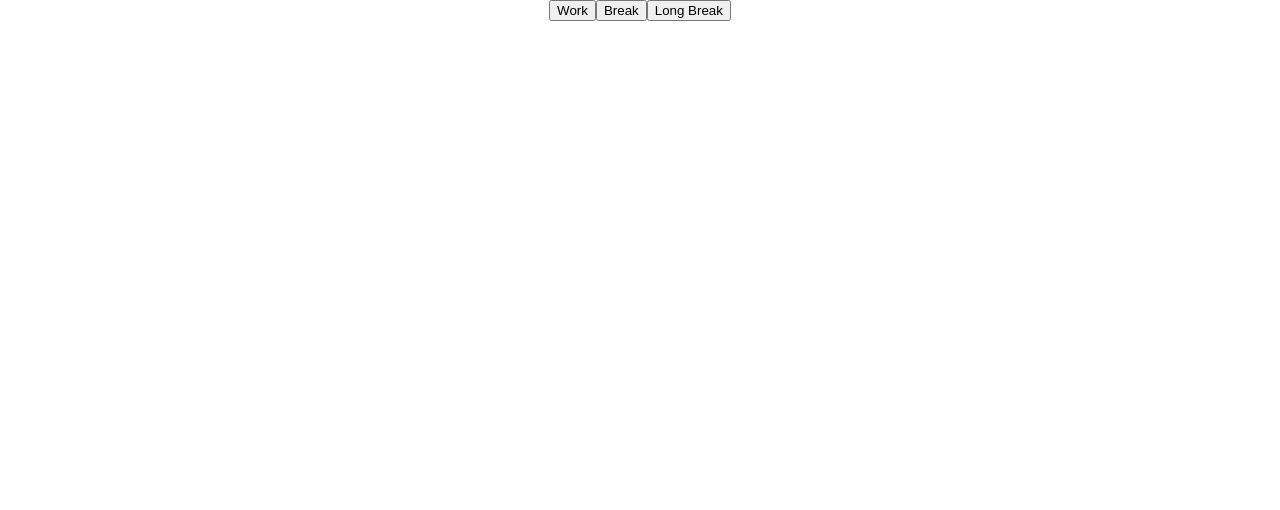
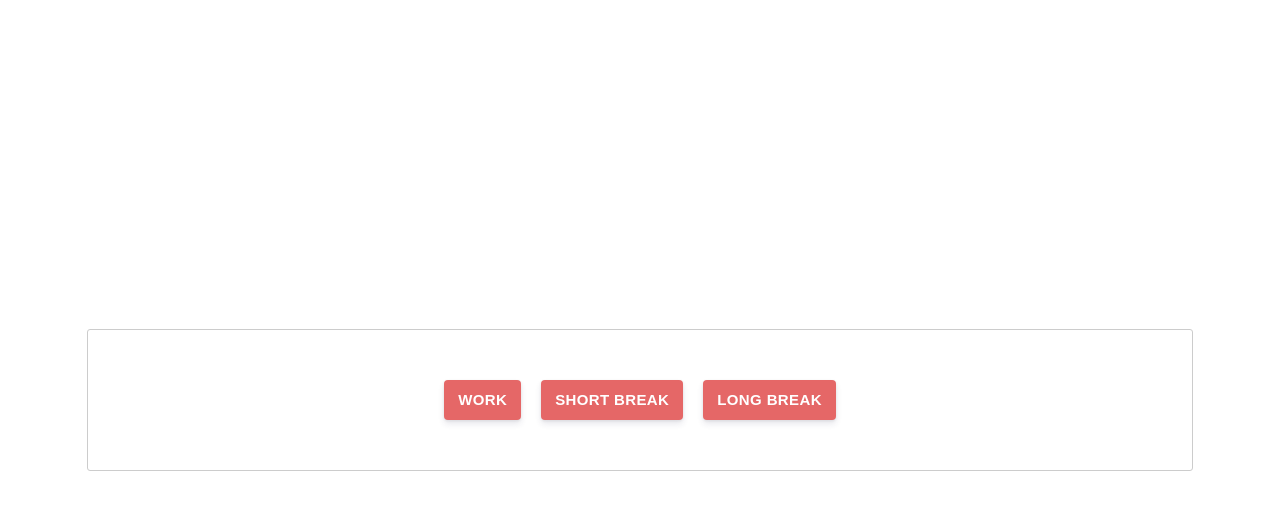
Before and after one commit to eritscher/tomato, a React (Create React App) app: page / in a window 1280 px wide. Shown: the top 510 px of the page. Built offline with nearby package versions, Linux system fonts and the light colour scheme.

Commit message:
implement CSS

```diff
--- a/public/index.html
+++ b/public/index.html
@@ -10,6 +10,8 @@
     -->
     <link rel="manifest" href="%PUBLIC_URL%/manifest.json">
     <link rel="shortcut icon" href="%PUBLIC_URL%/favicon.ico">
+<link href="https://fonts.googleapis.com/css?family=PT+Sans:400,700|VT323" rel="stylesheet">
+
     <!--
       Notice the use of %PUBLIC_URL% in the tags above.
       It will be replaced with the URL of the `public` folder during the build.
--- a/src/App.css
+++ b/src/App.css
@@ -1,28 +1,13 @@
 .App {
   text-align: center;
+  display: flex;
+  align-items: center;
+  height: 100vh;
+  justify-content: center;
 }
-
-.App-logo {
-  animation: App-logo-spin infinite 20s linear;
-  height: 80px;
+.App-Container {
+    border: 1px solid #ccc;
+  border-radius: 3px;
+      width: 80%;
+    padding: 40px;
 }
-
-.App-header {
-  background-color: #222;
-  height: 150px;
-  padding: 20px;
-  color: white;
-}
-
-.App-title {
-  font-size: 1.5em;
-}
-
-.App-intro {
-  font-size: large;
-}
-
-@keyframes App-logo-spin {
-  from { transform: rotate(0deg); }
-  to { transform: rotate(360deg); }
-}
--- a/src/App.js
+++ b/src/App.js
@@ -7,7 +7,11 @@ class App extends Component {
   render() {
     return (
       <div className="App">
-        <Tomato></Tomato>
+        <div className="App-Header"></div>
+        <div className="App-Container">
+          <Tomato></Tomato>
+        </div>
+        <div className="App-Footer"></div>
       </div>
     );
   }
--- a/src/components/Selection/Selection.js
+++ b/src/components/Selection/Selection.js
@@ -1,12 +1,14 @@
 import React from "react";
+import Button from '../UI/Button/Button';
 
 const selection = (props) => {
 
     return (
         <div>
-            <button onClick={()=> props.selectionHandler('work')} >Work</button>
-            <button onClick={() => props.selectionHandler('break')}>Break</button>
-            <button onClick={() => props.selectionHandler('longBreak')}>Long Break</button>
+            <Button onClick={() => props.selectionHandler('work')} >Work</Button>
+            <Button onClick={() => props.selectionHandler('break')} > Short Break</Button>
+            <Button onClick={() => props.selectionHandler('longBreak')} >Long Break</Button>
+
         </div>
     );
 
--- /dev/null
+++ b/src/components/Timer/Timer.css
@@ -0,0 +1,14 @@
+.timer{
+    font-size: 60px;
+    font-family: 'VT323', monospace;
+
+}
+
+.blink {
+    opacity: 0;
+    animation: blinker 2s infinite
+}
+
+@keyframes blinker {
+  50% { opacity: 1; }
+}
--- a/src/components/Timer/Timer.js
+++ b/src/components/Timer/Timer.js
@@ -1,5 +1,6 @@
 import React from 'react';
-
+import './Timer.css';
+import Button from "../UI/Button/Button";
 const timer = (props) => {
     const getSeconds = () => {
         return ('0' + props.secondsRemaining % 60).slice(-2)
@@ -7,12 +8,17 @@ const timer = (props) => {
     const getMinutes = () => {
         return Math.floor(props.secondsRemaining / 60);
     }
-    let formattedTime = `${getMinutes()}:${getSeconds()}`;
+    let formattedTime =
+        <div className='timer blink'>
+            {`${getMinutes()}`}
+            <span>:</span>
+            {`${getSeconds()}`}
+        </div>;
 
     return (
         <div>
             {formattedTime}
-            <button onClick={props.reset}>Reset</button>
+            <Button onClick={props.reset}>Reset</Button>
 
         </div>
     );
--- /dev/null
+++ b/src/components/UI/Button/Button.css
@@ -0,0 +1,31 @@
+.btn {
+    white-space: nowrap;
+    display: inline-block;
+    height: 40px;
+    line-height: 40px;
+    padding: 0 14px;
+    margin: 10px;
+    box-shadow: 0 4px 6px rgba(50,50,93,.11), 0 1px 3px rgba(0,0,0,.08);
+    background: #e56767;
+    border-radius: 4px;
+    font-size: 15px;
+    font-weight: 600;
+    text-transform: uppercase;
+    letter-spacing: .025em;
+    color: #FFF;
+    text-decoration: none;
+    transition: all .15s ease;
+    outline: none;
+    border: none;
+
+}
+
+.btn:hover {
+    transform: translateY(-1px);
+    box-shadow: 0 7px 14px rgba(50,50,93,.1), 0 3px 6px rgba(0,0,0,.08);
+}
+.btn:active {
+    background-color: #ca4c4c;
+    transform: translateY(1px);
+    box-shadow: 0 4px 6px rgba(50,50,93,.11), 0 1px 3px rgba(0,0,0,.08);
+}
--- /dev/null
+++ b/src/components/UI/Button/Button.js
@@ -0,0 +1,8 @@
+import React from 'react';
+import './Button.css';
+const button = (props) => (
+
+    <button className="btn" {...props}>{props.children}</button>
+);
+
+export default button;
--- a/src/index.css
+++ b/src/index.css
@@ -1,5 +1,6 @@
 body {
   margin: 0;
   padding: 0;
-  font-family: sans-serif;
+  font-family: 'PT Sans', sans-serif;
+
 }
```
